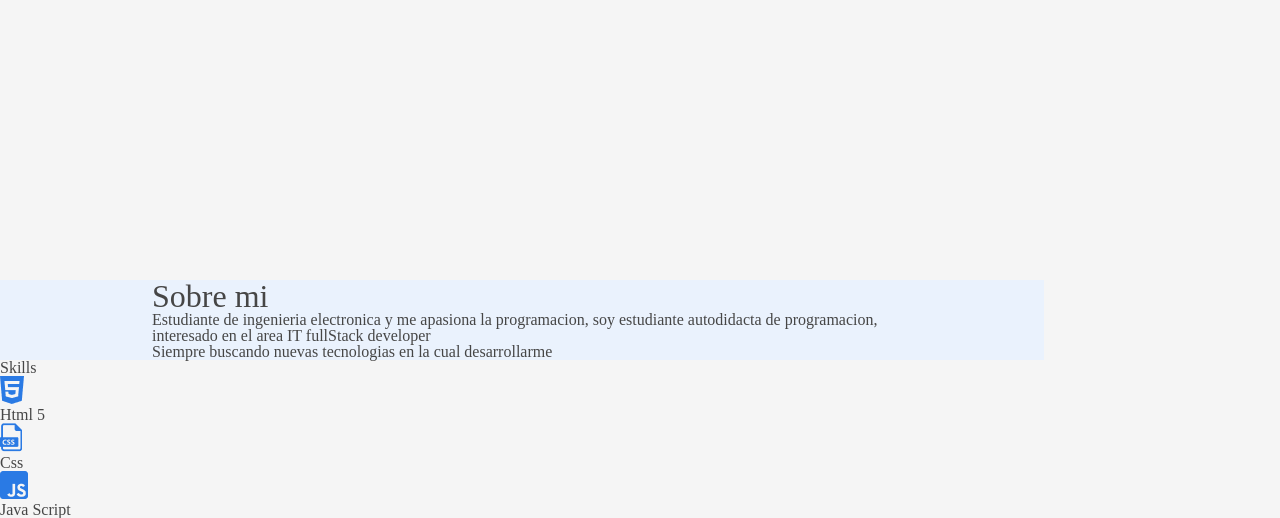
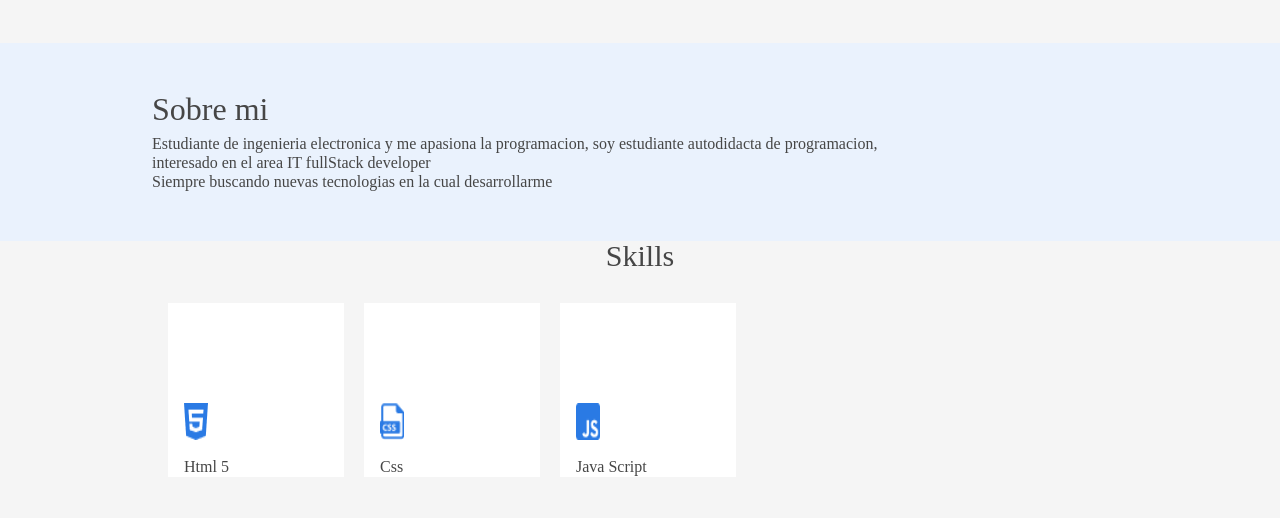
Before and after one commit to lmoreno98/Alura, a plain HTML site: page Front-End/ChallengeFrontEnd/index.html in a window 1280 px wide. Shown: the part 364-882 px from the top of the page. After the commit the page ends 841 px from the top, so only its background shows below. Drawn offline with Linux system fonts and the light colour scheme.

Commit message:
Acomodando las cartas de skills

```diff
--- a/Front-End/ChallengeFrontEnd/design.css
+++ b/Front-End/ChallengeFrontEnd/design.css
@@ -49,6 +49,7 @@ nav a{
 
 .redes-presentacion{
     width: 740px;
+    height:248px;
     margin: 50px 0 0 0;
     padding: 0 152px;
 }
@@ -89,10 +90,48 @@ nav a{
 }
 .sobre-mi{
     background: #EAF2FD;
-    width: 740px;
     margin: 50px 0 0 0;
-    padding: 0 152px;
+    padding: 50px 152px;
 }
 .sobre-mi h1{
     font-size: 32px;
 }
+
+.sobre-mi p{
+    padding: 10px 0 0 0;
+    width: 751px;
+    font-size:16px;
+    line-height: 18.78px;
+}
+
+.skills h1{
+    font-size:30px;
+    text-align: center;
+}
+
+.skills ul{
+    padding-top:  32px;
+    padding-left: 152px;
+}
+
+.skills li{
+    height: 174px;
+    width: 176px;
+    display: inline-block;
+    background-color:#FFF;
+    margin-left: 16px;
+}
+.skills h2 {
+    position: relative;
+    top: 116px;
+    left: 16px;
+    color: #464646;
+}
+
+.skills img {
+    width: 24px;
+    height: 37px;
+    position: relative;
+    top: 100px;
+    left: 16px;
+}
```
